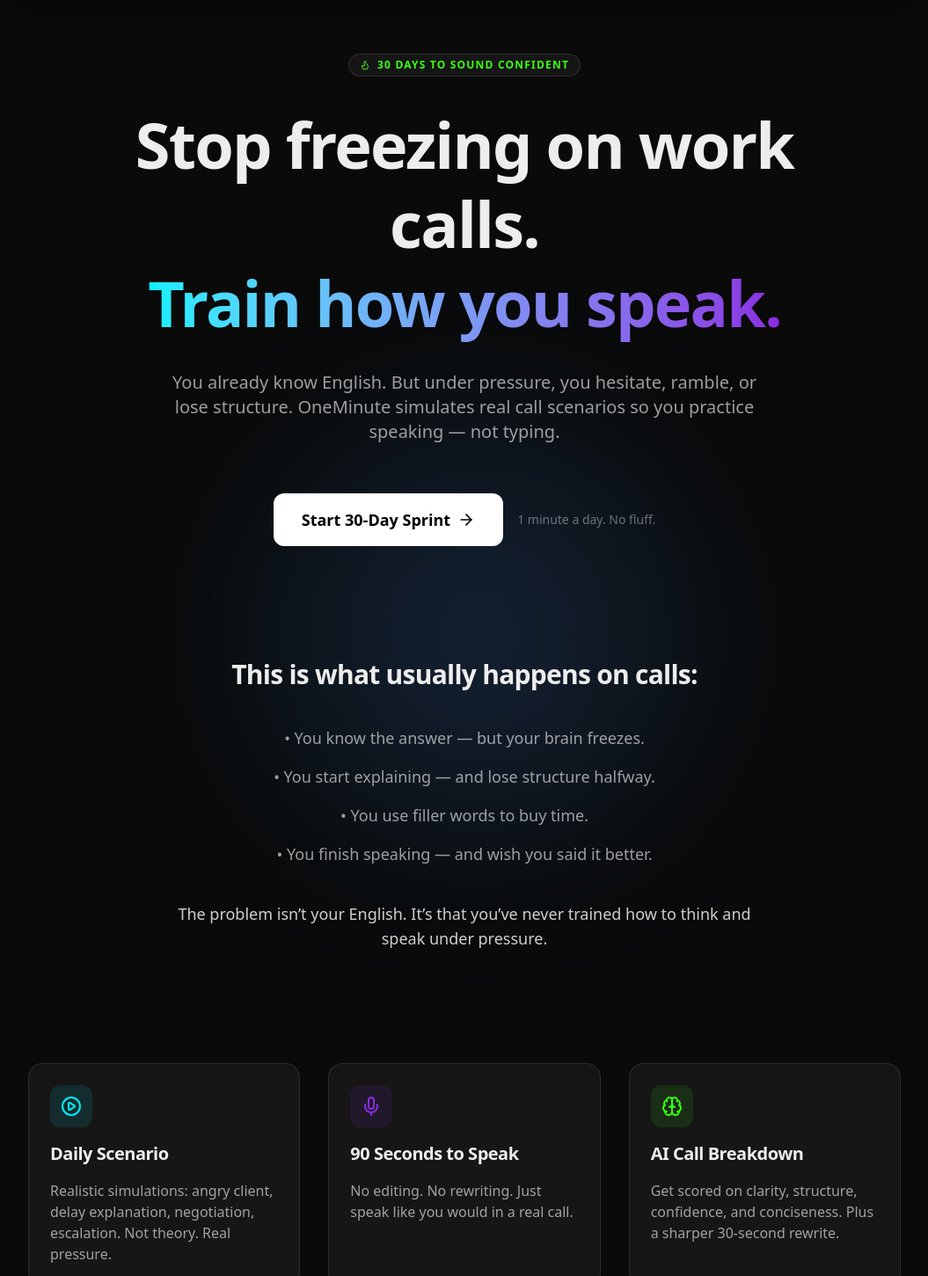
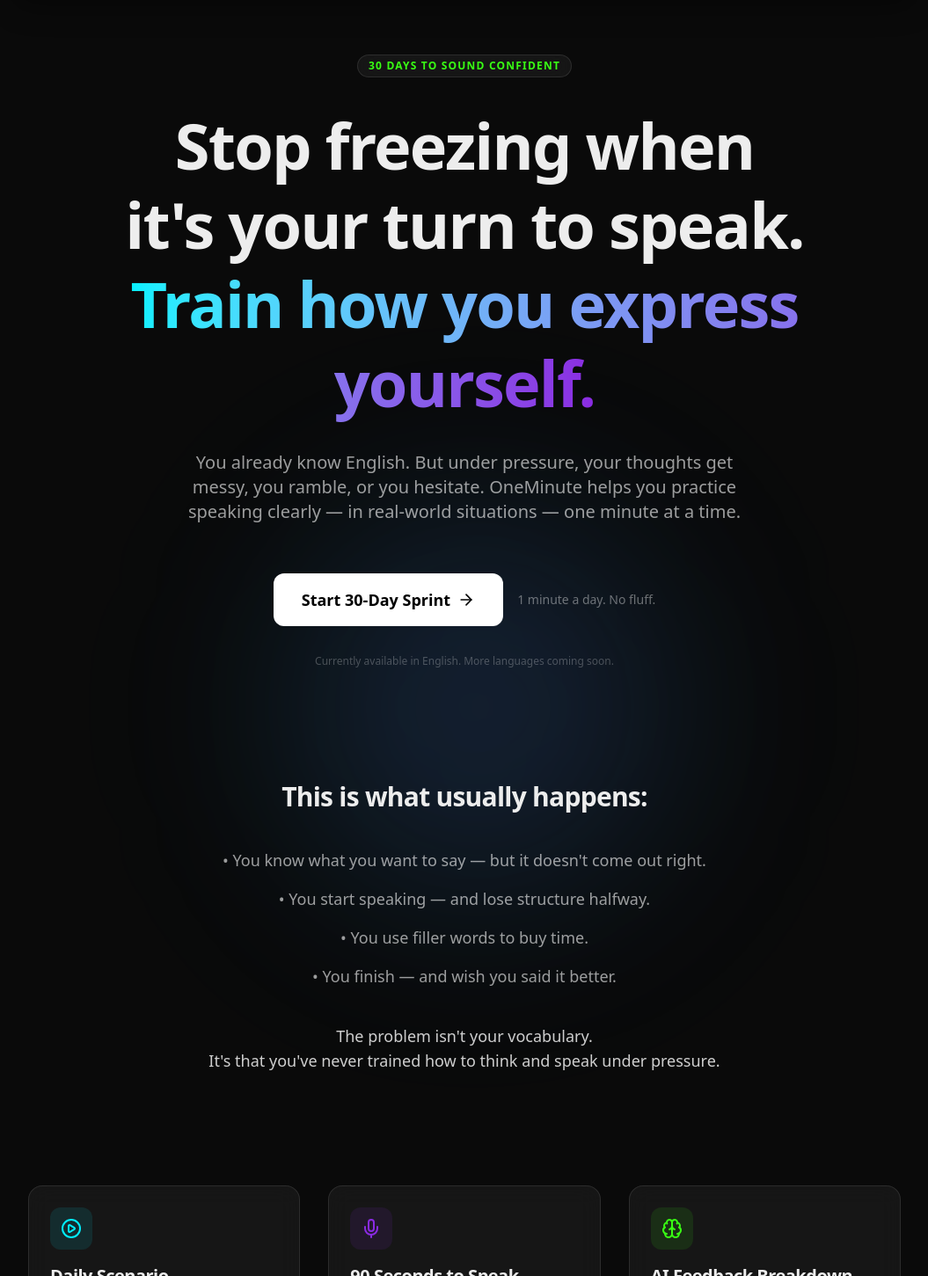
Before and after one commit to DeepikaSR4/one-minute-challenge.vercel.app, a Next.js app: page / in a window 1280 px wide. Shown: the part 99-1550 px from the top of the page at 88% size, without its empty margins (112-1167 px from the left). Built offline with nearby package versions, Linux system fonts and the light colour scheme; no server answers.

Commit message:
Update page.tsx

```diff
--- a/src/app/page.tsx
+++ b/src/app/page.tsx
@@ -1,42 +1,36 @@
 'use client'
 import Link from "next/link";
-import { ArrowRight, Mic, PlayCircle, Brain, Flame } from "lucide-react";
+import { ArrowRight, Mic, PlayCircle, Brain } from "lucide-react";
 import { useAuth } from "@/lib/firebase/AuthProvider";
 
 export default function Home() {
   const { user } = useAuth()
   const ctaHref = user ? '/dashboard' : '/login'
-  const ctaLabel = user ? 'Go to Dashboard' : 'Start Sprint'
+
   return (
     <div className="flex flex-col min-h-screen">
 
       {/* Header */}
       <header className="fixed top-6 left-1/2 -translate-x-1/2 w-[calc(100%-3rem)] max-w-5xl z-50">
         <div className="relative glass rounded-2xl px-6 py-4 flex items-center justify-between border border-white/10 shadow-[0_8px_32px_rgba(0,0,0,0.4)]">
-          {/* Subtle top inner glow */}
           <div className="absolute inset-x-0 top-0 h-px bg-gradient-to-r from-transparent via-white/20 to-transparent rounded-t-2xl" />
 
-          {/* Logo */}
-          <div className="flex items-center gap-2 group cursor-pointer hover:opacity-80 transition-opacity">
+          <div className="flex items-center gap-2">
             <span className="text-2xl font-display font-bold tracking-tight">
-              One
-              <span className="text-transparent bg-clip-text bg-gradient-to-r from-neon-blue to-neon-violet">
-                Minute
-              </span>
+              One<span className="text-transparent bg-clip-text bg-gradient-to-r from-neon-blue to-neon-violet">Minute</span>
             </span>
             <span className="hidden sm:inline-block px-2 py-0.5 rounded-md bg-white/5 border border-white/5 text-[10px] text-white/50 uppercase tracking-widest ml-1">
               Challenge
             </span>
           </div>
 
-          {/* Right Side */}
           <div className="flex items-center gap-4 sm:gap-6">
             <Link
               href={ctaHref}
               className="relative group px-5 py-2.5 bg-white text-black rounded-xl text-sm font-bold transition-all hover:scale-105 overflow-hidden"
             >
               <div className="absolute inset-0 bg-gradient-to-r from-neon-blue/20 to-neon-violet/20 opacity-0 group-hover:opacity-100 transition-opacity" />
-              <span className="relative z-10">{ctaLabel}</span>
+              <span className="relative z-10">{user ? 'Go to Dashboard' : 'Start Sprint'}</span>
             </Link>
           </div>
         </div>
@@ -45,28 +39,25 @@ export default function Home() {
       {/* Hero Section */}
       <main className="flex-1 flex flex-col items-center text-center px-4 relative pt-40">
 
-        {/* Background Glow */}
         <div className="absolute top-1/2 left-1/3 -translate-y-1/2 w-[35vw] h-[35vw] bg-neon-blue/10 rounded-full blur-[120px] -z-10" />
         <div className="absolute top-1/2 right-1/3 -translate-y-1/2 w-[30vw] h-[30vw] bg-neon-violet/10 rounded-full blur-[120px] -z-10" />
 
         <div className="max-w-4xl mx-auto space-y-8 animate-in fade-in slide-in-from-bottom-8 duration-1000">
 
           <div className="inline-flex items-center gap-2 px-3 py-1 rounded-full glass text-xs font-semibold text-neon-green border-neon-green/30 uppercase tracking-widest">
-            <Flame className="w-3 h-3" />
             30 Days to Sound Confident
           </div>
 
           <h1 className="text-5xl md:text-7xl font-display font-bold tracking-tight leading-tight">
-            Stop freezing on work calls.<br />
+            Stop freezing when<br />it's your turn to speak.<br />
             <span className="text-transparent bg-clip-text bg-gradient-to-r from-neon-blue to-neon-violet">
-              Train how you speak.
+              Train how you express yourself.
             </span>
           </h1>
 
           <p className="text-xl text-white/60 font-sans max-w-2xl mx-auto">
-            You already know English.
-            But under pressure, you hesitate, ramble, or lose structure.
-            OneMinute simulates real call scenarios so you practice speaking — not typing.
+            You already know English. But under pressure, your thoughts get messy, you ramble, or you hesitate.
+            OneMinute helps you practice speaking clearly — in real-world situations — one minute at a time.
           </p>
 
           <div className="pt-6 flex flex-col sm:flex-row items-center justify-center gap-4">
@@ -77,28 +68,27 @@ export default function Home() {
               {user ? 'Go to Dashboard' : 'Start 30-Day Sprint'}
               <ArrowRight className="w-5 h-5 group-hover:translate-x-1 transition-transform" />
             </Link>
-            <p className="text-sm text-white/40">
-              1 minute a day. No fluff.
-            </p>
+            <p className="text-sm text-white/40">1 minute a day. No fluff.</p>
           </div>
+
+          {/* Subtle language note */}
+          <p className="text-xs text-white/25 mt-2">Currently available in English. More languages coming soon.</p>
         </div>
 
         {/* Problem Section */}
         <section className="max-w-4xl mx-auto mt-32 space-y-10 text-center px-4">
-          <h2 className="text-3xl font-display font-bold">
-            This is what usually happens on calls:
-          </h2>
+          <h2 className="text-3xl font-display font-bold">This is what usually happens:</h2>
 
           <div className="space-y-4 text-white/60 text-lg">
-            <p>• You know the answer — but your brain freezes.</p>
-            <p>• You start explaining — and lose structure halfway.</p>
+            <p>• You know what you want to say — but it doesn't come out right.</p>
+            <p>• You start speaking — and lose structure halfway.</p>
             <p>• You use filler words to buy time.</p>
-            <p>• You finish speaking — and wish you said it better.</p>
+            <p>• You finish — and wish you said it better.</p>
           </div>
 
           <p className="text-white/80 text-lg max-w-2xl mx-auto">
-            The problem isn’t your English.
-            It’s that you’ve never trained how to think and speak under pressure.
+            The problem isn't your vocabulary.<br />
+            It's that you've never trained how to think and speak under pressure.
           </p>
         </section>
 
@@ -111,7 +101,7 @@ export default function Home() {
             </div>
             <h3 className="text-xl font-bold font-display">Daily Scenario</h3>
             <p className="text-white/60">
-              Realistic simulations: angry client, delay explanation, negotiation, escalation.
+              Every day, you get a realistic speaking situation — from introducing yourself to handling difficult conversations.
               Not theory. Real pressure.
             </p>
           </div>
@@ -122,7 +112,7 @@ export default function Home() {
             </div>
             <h3 className="text-xl font-bold font-display">90 Seconds to Speak</h3>
             <p className="text-white/60">
-              No editing. No rewriting. Just speak like you would in a real call.
+              No editing. No rewriting. Just speak like you would in real life.
             </p>
           </div>
 
@@ -130,10 +120,10 @@ export default function Home() {
             <div className="w-12 h-12 rounded-xl bg-neon-green/10 flex items-center justify-center text-neon-green">
               <Brain />
             </div>
-            <h3 className="text-xl font-bold font-display">AI Call Breakdown</h3>
+            <h3 className="text-xl font-bold font-display">AI Feedback Breakdown</h3>
             <p className="text-white/60">
               Get scored on clarity, structure, confidence, and conciseness.
-              Plus a sharper 30-second rewrite.
+              Plus a sharper 30-second rewrite so you know exactly how to improve.
             </p>
           </div>
 
```
